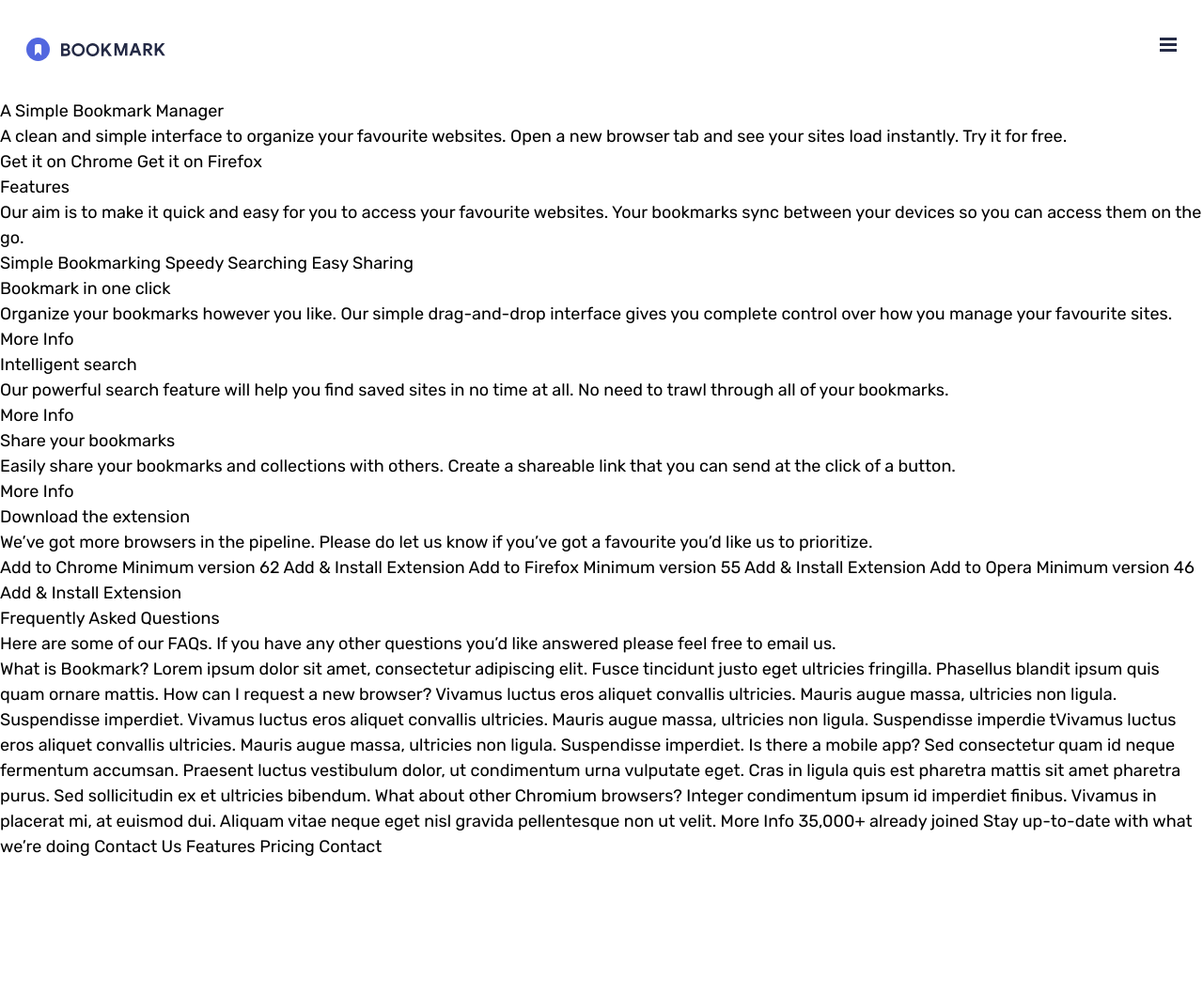
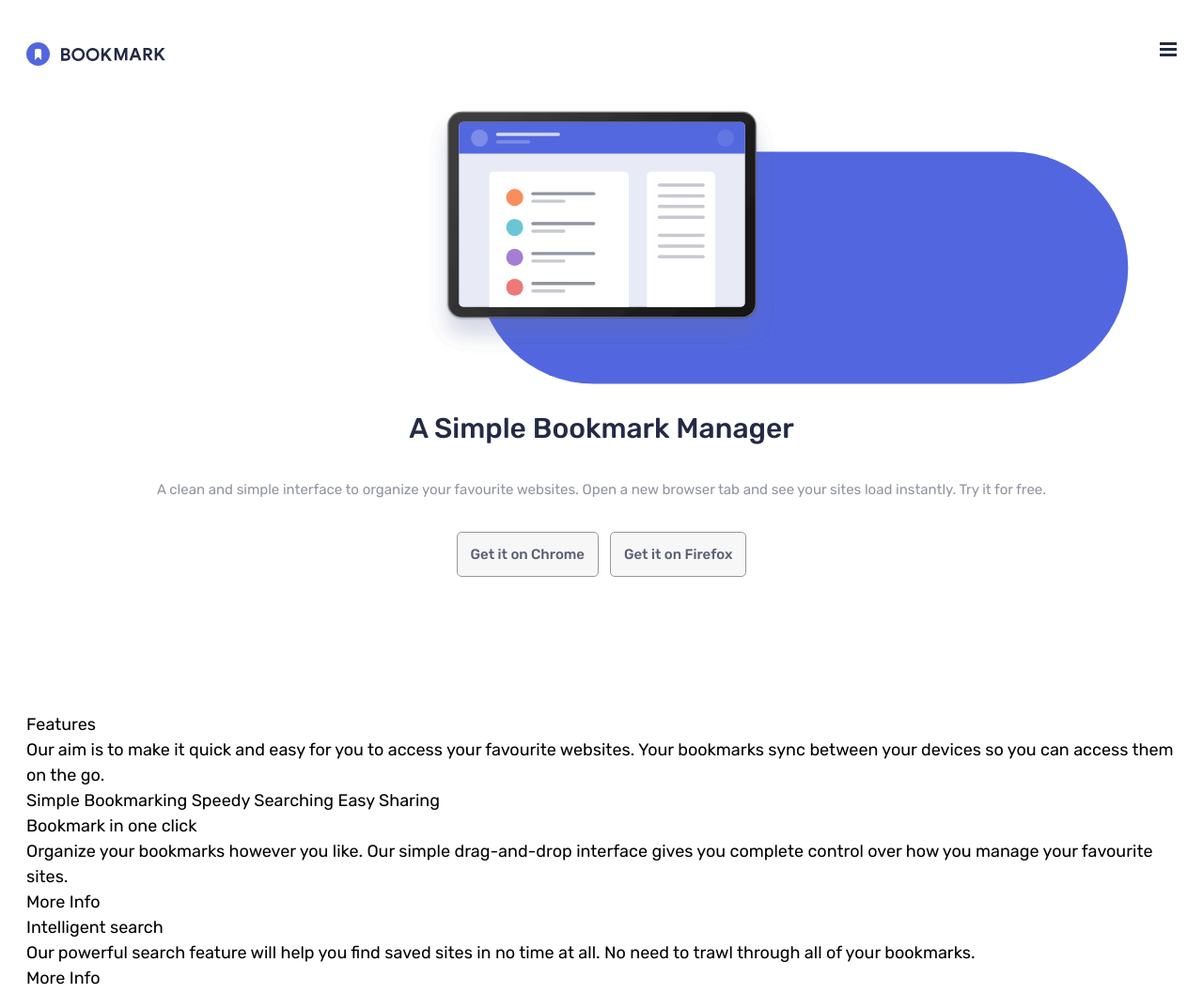
Before and after one commit to barriedirk/frontend-mentor-exercise-25-bookmark-landing-page, a website: page project/src/index.html in a window 1280 px wide. Shown: the top 1058 px of the page at 94% size. Before the commit the page ends 915 px from the top, so only its background shows below. Drawn offline with Linux system fonts and the light colour scheme.

Commit message:
add hero section

```diff
--- a/project/src/index.html
+++ b/project/src/index.html
@@ -51,11 +51,9 @@
     <link rel="stylesheet" href="./css/main.css" />
     <script type="module" src="./js/main.js"></script>
   </head>
-  <body class="bg-white">
-    <header id="header" class="header py-[40px] px-[28px]" role="banner">
-      <div
-        class="max-w-full lg:max-w-1440 mx-auto flex flex-row justify-between align-middle"
-      >
+  <body class="bg-white pt-[45px] px-[28px]">
+    <header id="header" class="header" role="banner">
+      <div class="container flex flex-row justify-between align-middle">
         <a href="/" class="header__logo" aria-label="Go to homepage">
           <img
             class="w-[148px] h-[25px]"
@@ -106,24 +104,54 @@
         </nav>
       </div>
     </header>
-    <main>
-      <div class="max-w-full lg:max-w-1440 mx-auto">
-        <h1>A Simple Bookmark Manager</h1>
+    <main class="main">
+      <div class="container">
+        <section class="hero mt-16" aria-labelledby="hero__title">
+          <figure class="hero__figure m-auto relative">
+            <img
+              src="./assets/illustration-hero.svg"
+              alt="Illustration of a browser"
+              class="hero__image"
+              role="presentation"
+              aria-hidden="true"
+            />
+          </figure>
 
-        <p>
-          A clean and simple interface to organize your favourite websites. Open
-          a new browser tab and see your sites load instantly. Try it for free.
+          <h1 class="hero__title mt-24 mb-8" id="hero__title">
+            A Simple Bookmark Manager
+          </h1>
+
+          <p class="hero__description opacity-50 mb-8">
+            A clean and simple interface to organize your favourite websites.
+            Open a new browser tab and see your sites load instantly. Try it for
+            free.
           </p>
 
-        <a>Get it on Chrome</a>
-        <a>Get it on Firefox</a>
+          <div class="hero__actions">
+            <button
+              type="button"
+              class="hero__button"
+              aria-label="Download for Chrome"
+            >
+              Get it on Chrome
+            </button>
+            <button
+              type="button"
+              class="hero__button"
+              aria-label="Download for Firefox"
+            >
+              Get it on Firefox
+            </button>
+          </div>
+        </section>
 
+        <section class="features mt-36">
           <h2>Features</h2>
 
           <p>
-          Our aim is to make it quick and easy for you to access your favourite
-          websites. Your bookmarks sync between your devices so you can access
-          them on the go.
+            Our aim is to make it quick and easy for you to access your
+            favourite websites. Your bookmarks sync between your devices so you
+            can access them on the go.
           </p>
 
           <a>Simple Bookmarking</a>
@@ -143,11 +171,12 @@
           <h2>Intelligent search</h2>
 
           <p>
-          Our powerful search feature will help you find saved sites in no time
-          at all. No need to trawl through all of your bookmarks.
+            Our powerful search feature will help you find saved sites in no
+            time at all. No need to trawl through all of your bookmarks.
           </p>
 
           <a>More Info</a>
+        </section>
 
         <h2>Share your bookmarks</h2>
 
@@ -222,7 +251,7 @@
       </div>
     </main>
     <footer>
-      <div class="max-w-full lg:max-w-1440 mx-auto"></div>
+      <div class="container"></div>
     </footer>
     <!-- <footer class="footer__attribution">
       Challenge by
--- a/project/src/tailwind-css/abstracts/variables.css
+++ b/project/src/tailwind-css/abstracts/variables.css
@@ -3,13 +3,15 @@
   --clr-black: #000000;
 
   --clr-blue-950: #242A45;
+  --clr-blue-950-75: rgba(36, 42, 69, 0.75);
   --clr-blue-600: #5267DF;
 
   --clr-grey-600: #5B6074;
   --clr-grey-50: #F7F7F7;
 
+  --clr-stroke: #979797;
+
   --clr-red-400: #FA5959;
-
 
   --default-font-size: 18px;
 
@@ -29,6 +31,4 @@
   --ls-lg: 0.5px;
   --ls-xl: 1px;
   --ls-xxl: 2px;
-
-  --spacing: 0;
 }
--- /dev/null
+++ b/project/src/tailwind-css/base/debug.css
@@ -0,0 +1,3 @@
+* {
+  outline: 1px solid red; // temp debug helper
+}
--- a/project/src/tailwind-css/input.css
+++ b/project/src/tailwind-css/input.css
@@ -2,4 +2,12 @@
 
 @import "./abstracts/variables.css";
 @import "./base/typography.css";
+
+@import "./utilities/container.css";
+
 @import "./components/button__toggle.css";
+
+@import "./layout/hero.css";
+@import "./layout/features.css";
+
+/* @import "./base/debug.css"; */
--- /dev/null
+++ b/project/src/tailwind-css/layout/features.css
@@ -0,0 +1,3 @@
+.feature {
+
+}
--- /dev/null
+++ b/project/src/tailwind-css/layout/hero.css
@@ -0,0 +1,62 @@
+.hero {
+  color: var(--clr-blue-950);
+}
+
+.hero__figure {
+  width: 311px;
+  height: 206px;
+  scale: 1.2;
+}
+
+.hero__figure::after {
+  position: absolute;
+  content: "";
+  width: 577px;
+  background-color: var(--clr-blue-600);
+  border-radius: 316.5px;
+  inset: 0;
+  z-index: -1;
+  transform: translateX(45px) translateY(40px);
+}
+
+.hero__image {
+  width: 100%;
+  height: auto;
+}
+
+.hero__title {
+  font-size: 30px;
+  font-weight: var(--fw-medium);
+  line-height: 1.35;
+  text-align: center;
+}
+
+.hero__description {
+  font-size: 15px;
+  font-weight: var(--fw-normal);
+  line-height: 1.6666666667;
+  text-align: center;
+}
+
+.hero__actions {
+  @apply flex flex-row justify-center items-center gap-3;
+}
+
+.hero__button {
+  border: 1px solid var(--clr-stroke);
+  background-color: var(--clr-grey-50);
+  color: var(--clr-blue-950-75);
+  border-radius: 5px;
+  font-size: 15px;
+  font-weight: var(--fw-medium);
+  padding: 8px 14px;
+  line-height: 2;
+
+  @apply cursor-pointer;
+}
+
+.hero__button:hover {
+  border-color: transparent;
+  background-color: var(--clr-blue-600);
+  color: var(--clr-white);
+}
--- /dev/null
+++ b/project/src/tailwind-css/utilities/container.css
@@ -0,0 +1,3 @@
+.container {
+  @apply mx-auto max-w-full lg:max-w-1440;
+}
```
Also changed, not shown: project/src/css/main.css. Lines whose indentation alone changed are shown as unchanged.
